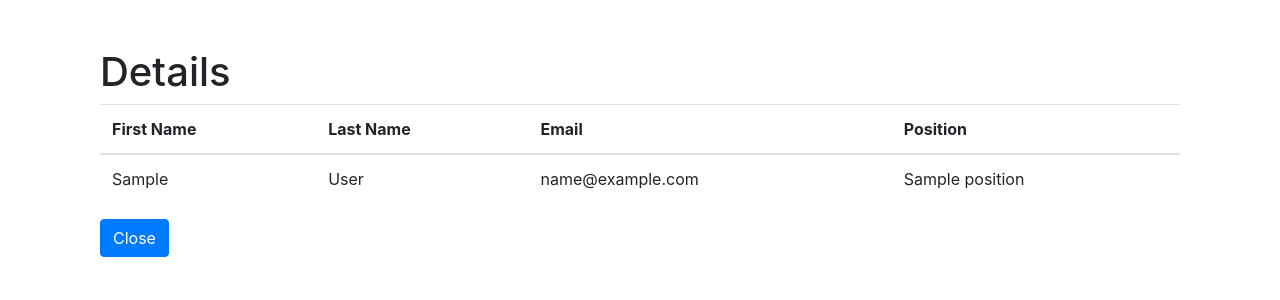
After one commit to marcustas/course_django, a Django app: template templates/employee_details.html in a window 1280 px wide. The commit adds this page. Shown: the top 300 px of the page. Run offline with Django 4.2, Linux system fonts and the light colour scheme; the template is opened without the code that fills it: values that come from a table or form of the project are taken from there, others are empty; tables that the repository leaves empty hold one stand-in row (values such as "Sample post"); some libraries are stand-ins or nearby versions.

Commit message:
details view was added

```diff
--- /dev/null
+++ b/templates/employee_details.html
@@ -0,0 +1,29 @@
+{% extends "base.html" %}
+
+{% block content %}
+<div class="container mt-5">
+    <h1 class="h1">Details</h1>
+    <table class="table">
+        <thead>
+          <tr>
+            <th>First Name</th>
+            <th>Last Name</th>
+            <th>Email</th>
+            <th>Position</th>
+          </tr>
+        </thead>
+        <tbody>
+          <tr>
+            <td>{{ employee.first_name }}</td>
+            <td>{{ employee.last_name }}</td>
+            <td>{{ employee.email }}</td>
+            <td>{{ employee.position.title }}</td>
+          </tr>
+        </tbody>
+    </table>
+
+    <div class="form-group mt-3">
+        <a href="{% url 'employee_list' %}" class="btn btn-primary">Close</a>
+    </div>
+</div>
+{% endblock %}
--- a/templates/employee_list.html
+++ b/templates/employee_list.html
@@ -38,7 +38,7 @@
             <td>
               {% if request.user.is_superuser %}
               <a href="{% url 'employee_details' employee.pk %}" class="btn
-          btn-info">info</a>
+              btn-info">Details</a>
               <a href="{% url 'employee_update' employee.pk %}" class="btn btn-primary">Update</a>
               <a href="{% url 'employee_delete' employee.pk %}" class="btn btn-danger">Delete</a>
               {% endif %}
```
Also changed, not shown: hr/views/generic_views.py (+20 -2 lines). Lines whose indentation alone changed are shown as unchanged.
